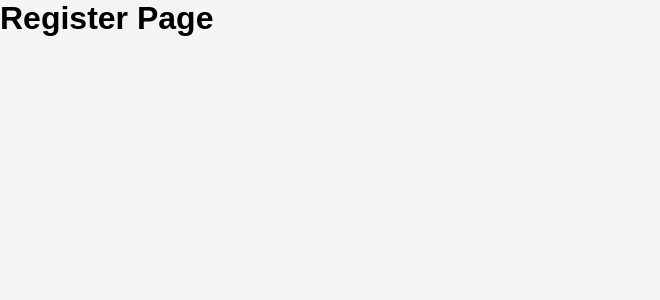
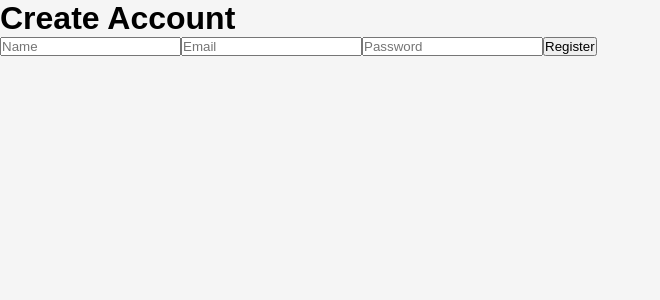
Before and after one commit to koner4518/notes-manager, a React app in the folder frontend/: page /register in a window 1280 px wide. Shown: the top 300 px of the page, without its empty margins (0-660 px from the left). Built offline with nearby package versions, Linux system fonts and the light colour scheme; the HTML template or start-up script is replaced by a standard one.

Commit message:
Add login and JWT interceptor

```diff
--- a/frontend/src/pages/Dashboard.jsx
+++ b/frontend/src/pages/Dashboard.jsx
@@ -1,5 +1,28 @@
+import { useEffect } from "react";
+import api from "../services/api";
+
 const Dashboard = () => {
-    return <h1>Dashboard</h1>;
+
+    useEffect(() => {
+        const testProtectedRoute = async () => {
+            try {
+                const response = await api.get("/protected");
+
+                console.log(response.data);
+
+            } catch (error) {
+                console.error(error);
+            }
+        };
+
+        testProtectedRoute();
+    }, []);
+
+    return (
+        <div>
+            <h1>Dashboard</h1>
+        </div>
+    );
 };
 
 export default Dashboard;
--- a/frontend/src/pages/Login.jsx
+++ b/frontend/src/pages/Login.jsx
@@ -1,5 +1,86 @@
+import { useState } from "react";
+import { useNavigate } from "react-router-dom";
+import api from "../services/api";
+
 const Login = () => {
-    return <h1>Login Page</h1>;
+    const navigate = useNavigate();
+
+    const [formData, setFormData] = useState({
+        email: "",
+        password: ""
+    });
+
+    const [error, setError] = useState("");
+
+    const handleChange = (e) => {
+        setFormData({
+            ...formData,
+            [e.target.name]: e.target.value
+        });
+    };
+
+    const handleSubmit = async (e) => {
+        e.preventDefault();
+
+        setError("");
+
+        try {
+            const response = await api.post(
+                "/auth/login",
+                formData
+            );
+
+            localStorage.setItem(
+                "token",
+                response.data.token
+            );
+
+            localStorage.setItem(
+                "user",
+                JSON.stringify(response.data.user)
+            );
+
+            navigate("/dashboard");
+
+        } catch (error) {
+            setError(
+                error.response?.data?.message ||
+                "Login failed"
+            );
+        }
+    };
+
+    return (
+        <div>
+            <h1>Login</h1>
+
+            <form onSubmit={handleSubmit}>
+
+                <input
+                    type="email"
+                    name="email"
+                    placeholder="Email"
+                    value={formData.email}
+                    onChange={handleChange}
+                />
+
+                <input
+                    type="password"
+                    name="password"
+                    placeholder="Password"
+                    value={formData.password}
+                    onChange={handleChange}
+                />
+
+                <button type="submit">
+                    Login
+                </button>
+
+            </form>
+
+            {error && <p>{error}</p>}
+        </div>
+    );
 };
 
 export default Login;
--- a/frontend/src/pages/Register.jsx
+++ b/frontend/src/pages/Register.jsx
@@ -1,5 +1,98 @@
+import { useState } from "react";
+import { useNavigate } from "react-router-dom";
+import api from "../services/api";
+
 const Register = () => {
-    return <h1>Register Page</h1>;
+    const navigate = useNavigate();
+
+    const [formData, setFormData] = useState({
+        name: "",
+        email: "",
+        password: ""
+    });
+
+    const [message, setMessage] = useState("");
+    const [error, setError] = useState("");
+
+    const handleChange = (e) => {
+        setFormData({
+            ...formData,
+            [e.target.name]: e.target.value
+        });
+    };
+
+    const handleSubmit = async (e) => {
+        e.preventDefault();
+
+        setMessage("");
+        setError("");
+
+        try {
+            const response = await api.post(
+                "/auth/register",
+                formData
+            );
+
+            setMessage(response.data.message);
+
+            localStorage.setItem(
+                "token",
+                response.data.token
+            );
+
+            localStorage.setItem(
+                "user",
+                JSON.stringify(response.data.user)
+            );
+
+            navigate("/dashboard");
+
+        } catch (error) {
+            setError(
+                error.response?.data?.message ||
+                "Registration failed"
+            );
+        }
+    };
+
+    return (
+        <div>
+            <h1>Create Account</h1>
+
+            <form onSubmit={handleSubmit}>
+                <input
+                    type="text"
+                    name="name"
+                    placeholder="Name"
+                    value={formData.name}
+                    onChange={handleChange}
+                />
+
+                <input
+                    type="email"
+                    name="email"
+                    placeholder="Email"
+                    value={formData.email}
+                    onChange={handleChange}
+                />
+
+                <input
+                    type="password"
+                    name="password"
+                    placeholder="Password"
+                    value={formData.password}
+                    onChange={handleChange}
+                />
+
+                <button type="submit">
+                    Register
+                </button>
+            </form>
+
+            {message && <p>{message}</p>}
+            {error && <p>{error}</p>}
+        </div>
+    );
 };
 
 export default Register;
--- /dev/null
+++ b/frontend/src/services/api.js
@@ -0,0 +1,22 @@
+import axios from "axios";
+
+const api = axios.create({
+    baseURL: "http://localhost:5000/api"
+});
+
+api.interceptors.request.use(
+    (config) => {
+        const token = localStorage.getItem("token");
+
+        if (token) {
+            config.headers.Authorization = `Bearer ${token}`;
+        }
+
+        return config;
+    },
+    (error) => {
+        return Promise.reject(error);
+    }
+);
+
+export default api;
```
